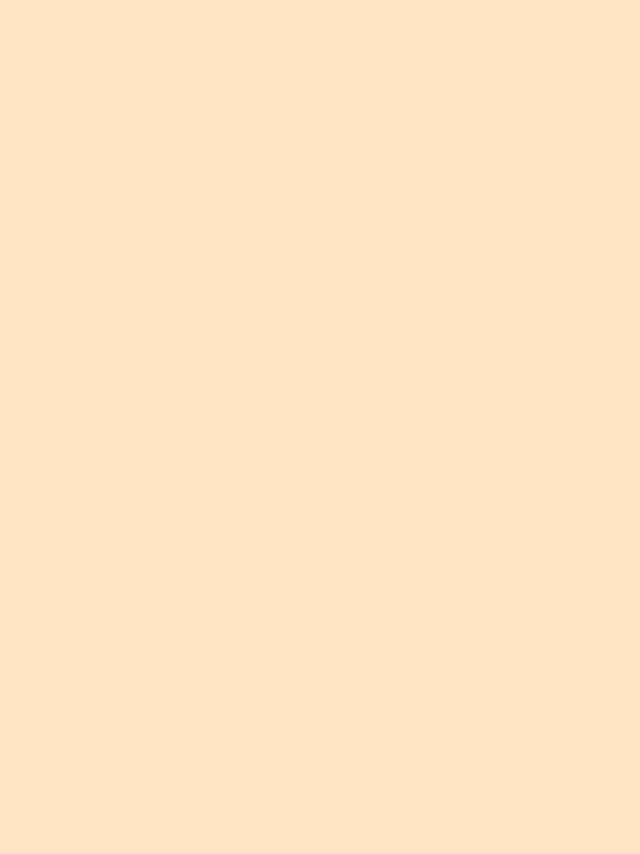
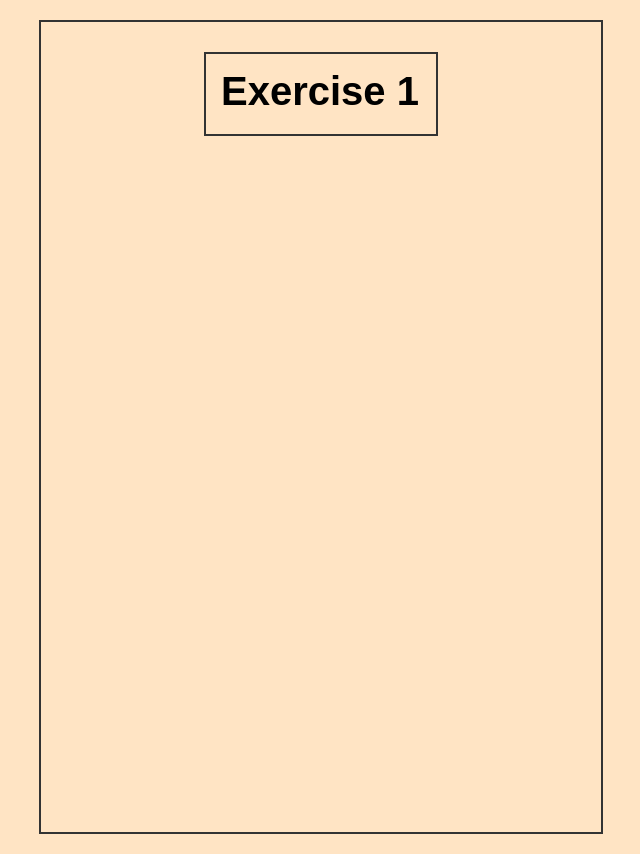
Before and after one commit to MuhamadHilalFakhri/Exercise1_151, a plain HTML site: page index.html in a window 1280 px wide. Shown: the whole page, without its empty margins (319-959 px from the left). Before the commit the page ends 800 px from the top, so only its background shows below. Drawn offline with Linux system fonts and the light colour scheme.

Commit message:
menambahkan h1

```diff
--- a/index.html
+++ b/index.html
@@ -6,3 +6,9 @@
     <title>Exercise 1</title>
     <link rel="stylesheet" href="style.css" />
     <script src="script.js"></script>
+  </head>
+  <body>
+    <div>
+      <h1 style="margin-top: 0; font-size: 40px; text-align: center">
+        Exercise 1
+      </h1>
```
